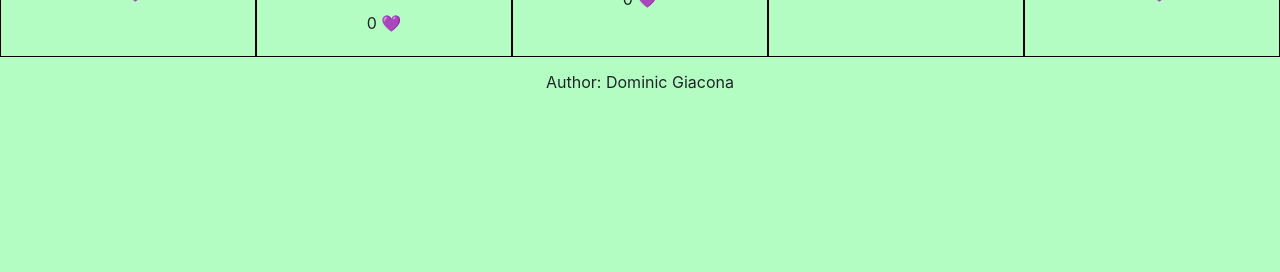
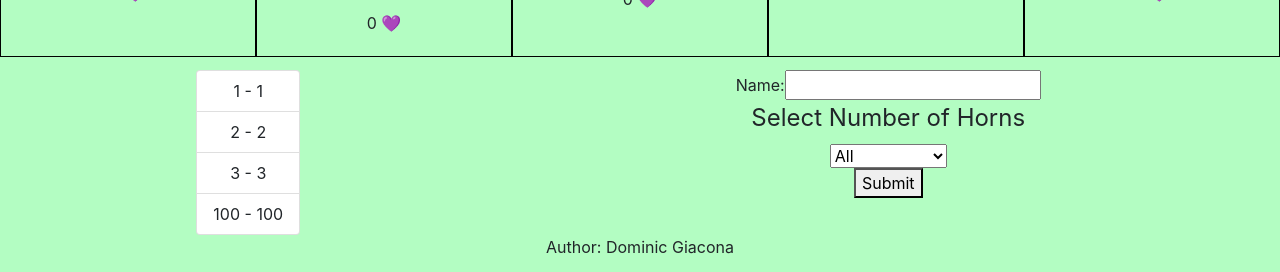
Before and after one commit to dgiacona/gallery-of-horns, a React (Create React App) app: page / in a window 1280 px wide. Shown: the part 1810-2082 px from the top of the page. Before the commit the page ends 1920 px from the top, so only its background shows below. Built offline with nearby package versions, Linux system fonts and the light colour scheme.

Commit message:
lab 04 added form, dropdown, textbox need to finish logic

```diff
--- a/src/App.js
+++ b/src/App.js
@@ -3,16 +3,23 @@ import Header from './Header';
 import Main from './Main.js';
 import Modal from 'react-bootstrap/Modal'
 import data from './data.json';
+import ListGroup from 'react-bootstrap/ListGroup'
 import Footer from './Footer';
 import './App.css'
+import { ListGroupItem } from 'react-bootstrap';
 
+
+let hornArray = [1, 2, 3, 100];
 class App extends React.Component {
   constructor(props) {
     super(props);
     this.state = {
+      name: '',
+      hoeToSort: '',
       img: '',
       showModal: false,
       selectedHorn: '',
+      sortedHorns: hornArray,
       selectedHornImg: ''
     }
   }
@@ -31,14 +38,78 @@ class App extends React.Component {
     });
   };
 
+  handleSubmit = (event) => {
+    event.preventDefault();
+    let name = event.target.name.value
+    let selected = event.target.selected.value;
+    console.log(name);
+    console.log(selected);
+    this.setState({
+      name: name,
+      hoeToSort: selected
+    });
+  }
+
+  handleInput = (event) => {
+    let name = event.target.value;
+    this.setState({
+      name: name
+    });
+  }
+
+  handleSelect = event => {
+    let selected = event.target.value;
+    console.log(selected);
+    if (selected === 'One-Horn') {
+
+    } else if (selected === 'Two-Horns') {
+
+    } else if (selected === 'Three-Horns') {
+
+    } else if (selected === '100-Horns') {
+
+    } else {
+
+    }
+  }
+
+
   render() {
-    return (
+    console.log('From State:' + this.state.name);
+
+  let numbers = this.state.sortedHorns.map((num, idx) => {
+    return <ListGroup.Item key={idx}>{num} - {hornArray[idx]}</ListGroup.Item>
+  })
+
+  return(
       <>
         <Header/>
         <Main
           data={data}
           handleOnShowModal={this.handleOnShowModal}
         />
+        <main>
+          <ListGroup>
+            {numbers}
+          </ListGroup>
+
+          <form onSubmit={this.handleSubmit}>
+            <label>Name:
+              <input type="text" name="name" onInput={this.handleInput}/>
+            </label>
+            <fieldset>
+              <legend>Select Number of Horns</legend>
+              <select name="selected" onChange={this.handleSelect}>
+                <option value="all">All</option>
+                <option value="One-Horn">One Horn</option>
+                <option value="Two-Horns">Two Horns</option>
+                <option value="Three-Horns">Three Horns</option>
+                <option value="100 Horns">100 Horns</option>
+              </select>
+            </fieldset>
+            <button type="submit">Submit</button>
+          </form>
+        </main>
         <Footer/>
         <Modal show={this.state.showModal}
         onHide={this.handleOnHide}
```
Lines whose indentation alone changed are shown as unchanged.
